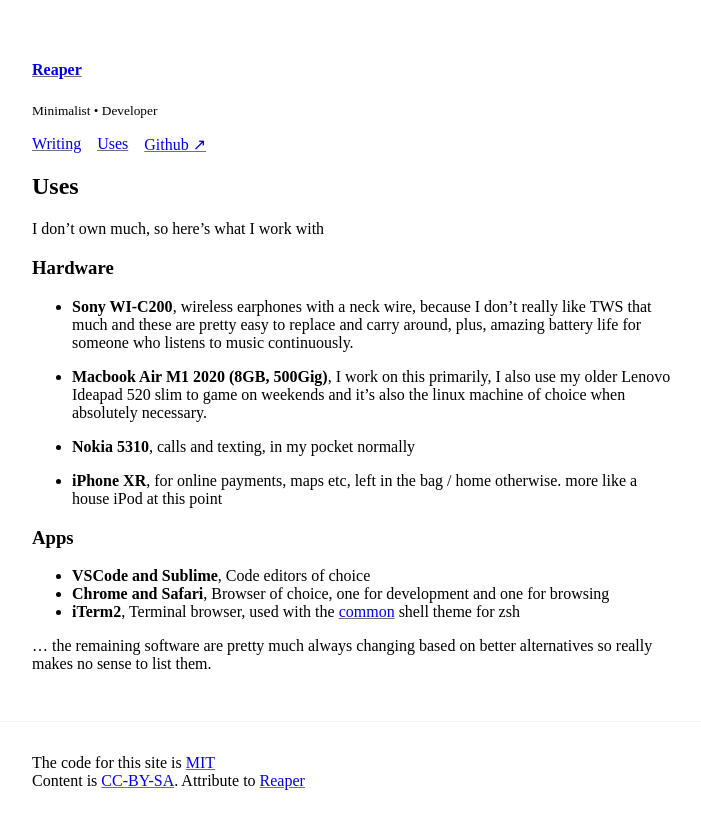
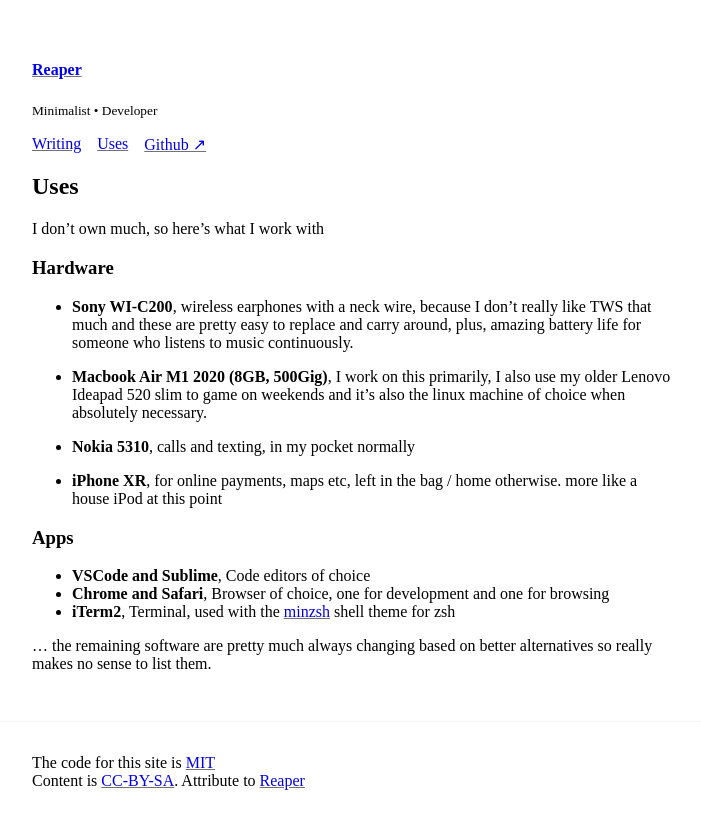
Before and after one commit to barelyhuman/reaper.is, an Astro site: page /uses in a window 1280 px wide. Shown: the whole page, without its empty margins (288-989 px from the left). Built offline with nearby package versions, Linux system fonts and the light colour scheme; Astro itself is replaced by a stand-in of ours; a web font is replaced by a local one.

Commit message:
update uses

```diff
--- a/src/pages/uses.md
+++ b/src/pages/uses.md
@@ -19,6 +19,6 @@
 
 - **VSCode and Sublime**, Code editors of choice
 - **Chrome and Safari**, Browser of choice, one for development and one for browsing
-- **iTerm2**, Terminal browser, used with the [common](https://github.com/jackharrisonsherlock/common) shell theme for zsh
+- **iTerm2**, Terminal, used with the [minzsh](https://github.com/barelyhuman/minzsh) shell theme for zsh
 
 ... the remaining software are pretty much always changing based on better alternatives so really makes no sense to list them.
```
